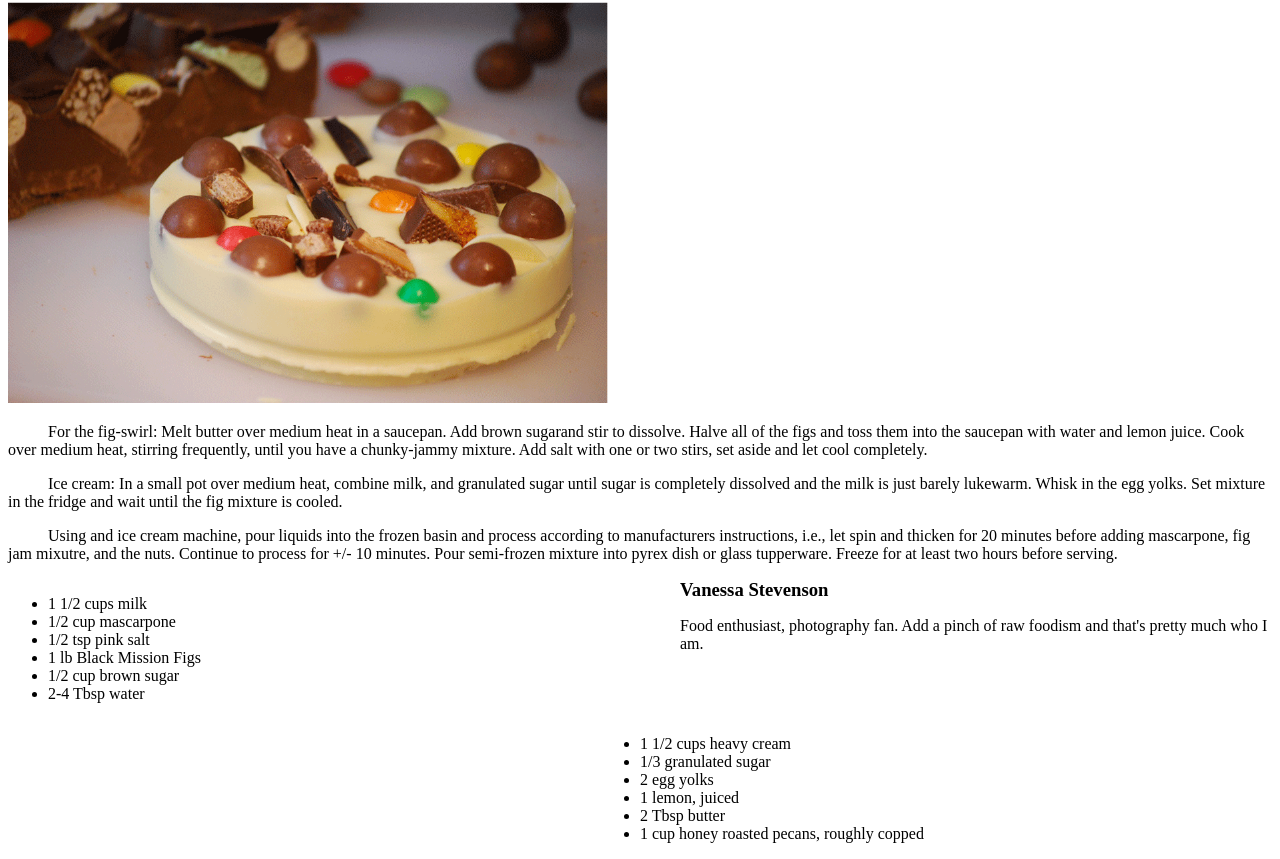
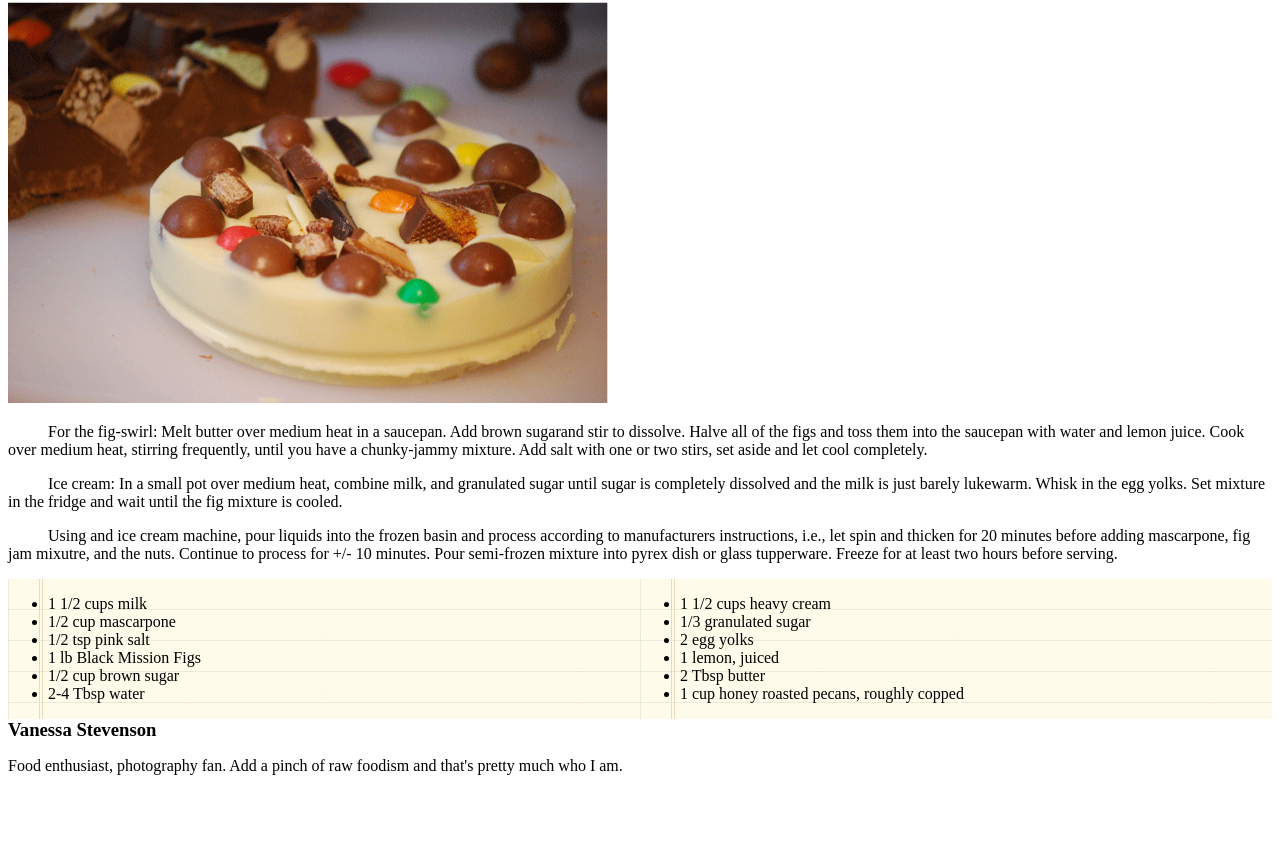
Before and after one commit to Erab44/chocolate-pizza, a plain HTML site: page index.html in a window 1280 px wide. Shown: the part 142-1001 px from the top of the page. After the commit the page ends 933 px from the top, so only its background shows below. Drawn offline with Linux system fonts and the light colour scheme; files whose address does not match are found by name.

```diff
--- a/index.html
+++ b/index.html
@@ -32,8 +32,8 @@
     <p class="tab">Using and ice cream machine, pour liquids into the frozen basin and process according to manufacturers instructions, i.e., let spin and thicken for 20 minutes before adding mascarpone, fig jam mixutre, and the nuts. Continue to process for +/- 10 minutes. Pour semi-frozen mixture into pyrex dish or glass tupperware. Freeze for at least two hours before serving.</p>
 
 
-    <ul style="float: left; width: 50%;">
-      <!-- <ul> -->
+    <div style="float: left; width: 50%;">
+      <ul>
         <li>1 1/2 cups milk</li>
         <li>1/2 cup mascarpone</li>
         <li>1/2 tsp pink salt</li>
@@ -41,9 +41,9 @@
         <li>1/2 cup brown sugar</li>
         <li>2-4 Tbsp water</li>
       </ul>
-    <!-- </div> -->
-    <ul style="float: right; width: 50%;">
-      <!-- <ul> -->
+    </div>
+    <div style="float: right; width: 50%;">
+      <ul>
         <li>1 1/2 cups heavy cream</li>
         <li>1/3 granulated sugar</li>
         <li>2 egg yolks</li>
@@ -51,7 +51,7 @@
         <li>2 Tbsp butter</li>
         <li>1 cup honey roasted pecans, roughly copped</li>
       </ul>
-    <!-- </div> -->
+    </div>
 
     <footer>
     <h3>Vanessa Stevenson</h3>
```
